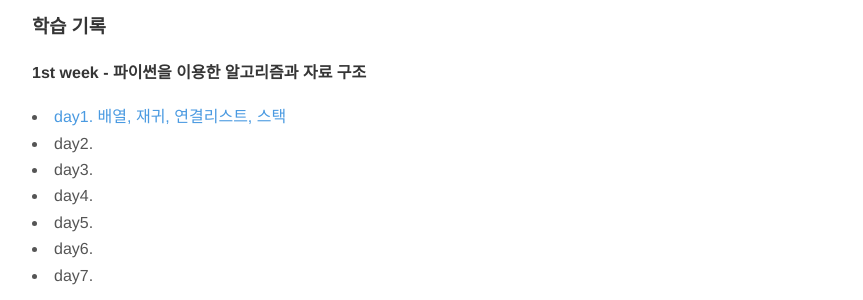
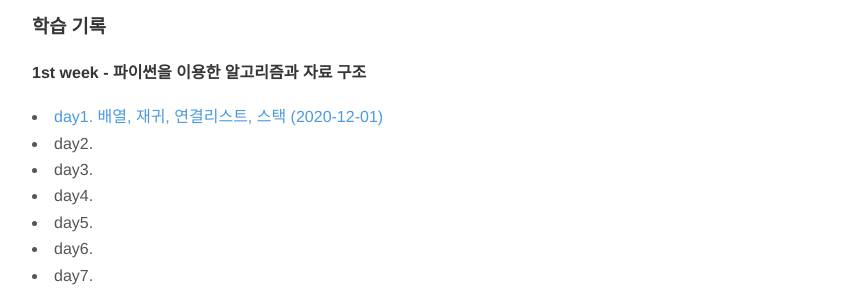
Before and after one commit to Ting-Kim/Ting-kim.github.io, a Jekyll site: the page built from _posts/ai_dev_course/2020-11-30-ai_dev_course_intro.md, in a window 1280 px wide and 900 px high. Shown: the part 326-626 px from the top of the window, without its empty margins (208-1071 px from the left). Built offline with Jekyll 4.4.1, drawn with Linux system fonts in a browser that asks for light colours; nearby versions of some CDN libraries; our own code applies the rules of GitHub Pages for plain Markdown files.

Commit message:
Update 2020-11-30-ai_dev_course_intro.md

```diff
--- a/_posts/ai_dev_course/2020-11-30-ai_dev_course_intro.md
+++ b/_posts/ai_dev_course/2020-11-30-ai_dev_course_intro.md
@@ -5,7 +5,7 @@
 ### 학습 기록
 #### 1st week - 파이썬을 이용한 알고리즘과 자료 구조
 <li>
-<a href="https://github.com/Ting-Kim/Ting-kim.github.io/blob/main/_posts/ai_dev_course/1st_week/2020-12-01-%5B1st%20week-day1%5D%EB%B0%B0%EC%97%B4_%EC%9E%AC%EA%B7%80_%EC%97%B0%EA%B2%B0%EB%A6%AC%EC%8A%A4%ED%8A%B8_%EC%8A%A4%ED%83%9D.md">day1. 배열, 재귀, 연결리스트, 스택</a>
+<a href="https://github.com/Ting-Kim/Ting-kim.github.io/blob/main/_posts/ai_dev_course/1st_week/2020-12-01-%5B1st%20week-day1%5D%EB%B0%B0%EC%97%B4_%EC%9E%AC%EA%B7%80_%EC%97%B0%EA%B2%B0%EB%A6%AC%EC%8A%A4%ED%8A%B8_%EC%8A%A4%ED%83%9D.md">day1. 배열, 재귀, 연결리스트, 스택 (2020-12-01)</a>
 </li>
 <li>day2.</li>
 <li>day3.</li>
```
